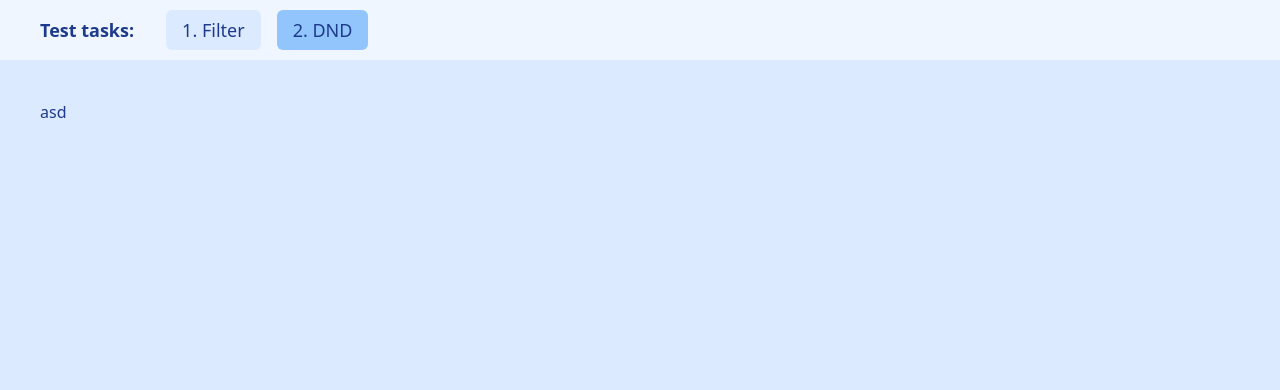
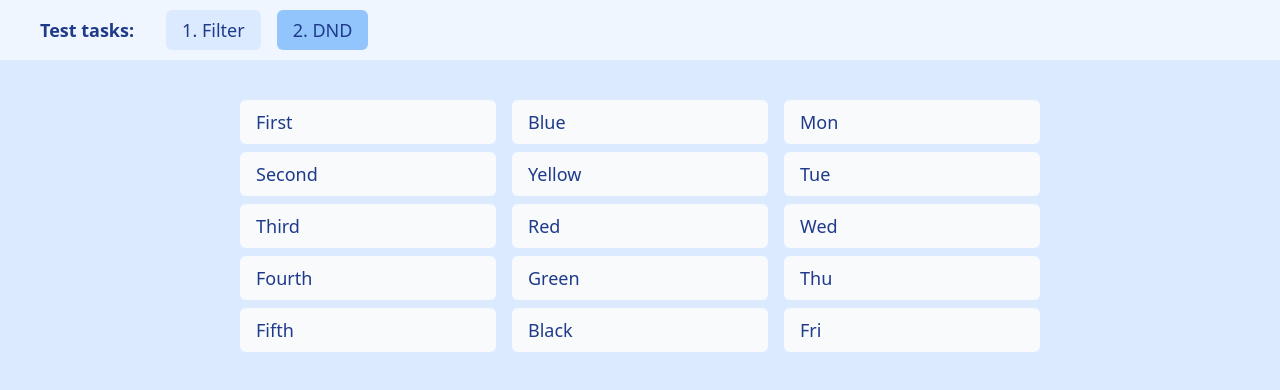
Before and after one commit to ElVent0/test-1, a React (Create React App) app: page /dnd in a window 1280 px wide. Shown: the top 390 px of the page. Built offline with nearby package versions, Linux system fonts and the light colour scheme.

Commit message:
Multiple lists done

```diff
--- a/src/components/DragAndDrop/DragAndDrop.jsx
+++ b/src/components/DragAndDrop/DragAndDrop.jsx
@@ -1,7 +1,227 @@
-import React from "react";
+import React, { useState } from "react";
+import {
+  DndContext,
+  closestCenter,
+  KeyboardSensor,
+  MouseSensor,
+  TouchSensor,
+  useSensor,
+  useSensors,
+  //   DragOverlay,
+} from "@dnd-kit/core";
+import {
+  arrayMove,
+  SortableContext,
+  verticalListSortingStrategy,
+  sortableKeyboardCoordinates,
+} from "@dnd-kit/sortable";
+import { SortableItem } from "../../utils/dndUtils";
 
 const DragAndDrop = () => {
-  return <div className="p-10 h-screen bg-blue-100 text-blue-900">asd</div>;
+  const [items, setItems] = useState({
+    numbers: ["First", "Second", "Third", "Fourth", "Fifth"],
+    colors: ["Blue", "Yellow", "Red", "Green", "Black"],
+    days: ["Mon", "Tue", "Wed", "Thu", "Fri"],
+  });
+  //   const [activeId, setActiveId] = useState();
+
+  const sensors = useSensors(
+    useSensor(MouseSensor, {
+      activationConstraint: {
+        distance: 8,
+      },
+    }),
+    useSensor(TouchSensor, {
+      activationConstraint: {
+        delay: 200,
+        tolerance: 6,
+      },
+    }),
+    useSensor(KeyboardSensor, {
+      coordinateGetter: sortableKeyboardCoordinates,
+    })
+  );
+
+  // For single list
+  //   const handleDragEnd = (event, type) => {
+  //     const { active, over } = event;
+  //     console.log(active, over);
+  //     if (active.id !== over.id) {
+  //       if (type === "numbers") {
+  //         setNumbers((numbers) => {
+  //           const activeIndex = numbers.indexOf(active.id);
+  //           const overIndex = numbers.indexOf(over.id);
+  //           return arrayMove(numbers, activeIndex, overIndex);
+  //         });
+  //       } else if ((type = "colors"))
+  //         setColors((colors) => {
+  //           const activeIndex = colors.indexOf(active.id);
+  //           const overIndex = colors.indexOf(over.id);
+  //           return arrayMove(colors, activeIndex, overIndex);
+  //         });
+  //     }
+  //   };
+
+  function findContainer(id) {
+    if (id in items) {
+      return id;
+    }
+
+    return Object.keys(items).find((key) => items[key].includes(id));
+  }
+
+  //   function handleDragStart(event) {
+  //     const { active } = event;
+  //     const { id } = active;
+
+  //     setActiveId(id);
+  //   }
+
+  //   function handleDragStart(event) {
+  //     const { active } = event;
+  //     const { id } = active;
+
+  //     setActiveId(id);
+  //   }
+
+  function handleDragOver(event) {
+    const { active, over, draggingRect } = event;
+    const { id } = active;
+    const { id: overId } = over;
+
+    const activeContainer = findContainer(id);
+    const overContainer = findContainer(overId);
+
+    if (
+      !activeContainer ||
+      !overContainer ||
+      activeContainer === overContainer
+    ) {
+      return;
+    }
+
+    setItems((prev) => {
+      const activeItems = prev[activeContainer];
+      const overItems = prev[overContainer];
+
+      const activeIndex = activeItems.indexOf(id);
+      const overIndex = overItems.indexOf(overId);
+
+      let newIndex;
+      if (overId in prev) {
+        newIndex = overItems.length + 1;
+      } else {
+        const isBelowLastItem =
+          over &&
+          overIndex === overItems.length - 1 &&
+          draggingRect.offsetTop > over.rect.offsetTop + over.rect.height;
+
+        const modifier = isBelowLastItem ? 1 : 0;
+
+        newIndex = overIndex >= 0 ? overIndex + modifier : overItems.length + 1;
+      }
+
+      return {
+        ...prev,
+        [activeContainer]: [
+          ...prev[activeContainer].filter((item) => item !== active.id),
+        ],
+        [overContainer]: [
+          ...prev[overContainer].slice(0, newIndex),
+          items[activeContainer][activeIndex],
+          ...prev[overContainer].slice(newIndex, prev[overContainer].length),
+        ],
+      };
+    });
+  }
+
+  function handleDragEnd(event) {
+    const { active, over } = event;
+    const { id } = active;
+    const { id: overId } = over;
+
+    const activeContainer = findContainer(id);
+    const overContainer = findContainer(overId);
+
+    if (
+      !activeContainer ||
+      !overContainer ||
+      activeContainer !== overContainer
+    ) {
+      return;
+    }
+
+    const activeIndex = items[activeContainer].indexOf(active.id);
+    const overIndex = items[overContainer].indexOf(overId);
+
+    if (activeIndex !== overIndex) {
+      setItems((items) => ({
+        ...items,
+        [overContainer]: arrayMove(
+          items[overContainer],
+          activeIndex,
+          overIndex
+        ),
+      }));
+    }
+  }
+
+  return (
+    <div className="p-10 h-screen bg-blue-100 text-blue-900 select-none flex justify-center">
+      <DndContext
+        sensors={sensors}
+        collisionDetection={closestCenter}
+        // onDragEnd={handleDragEnd}
+        // onDragStart={handleDragStart}
+        onDragOver={handleDragOver}
+        onDragEnd={handleDragEnd}
+      >
+        <ul className="w-64 mr-4">
+          <SortableContext
+            id={items.numbers}
+            items={items.numbers}
+            strategy={verticalListSortingStrategy}
+          >
+            {items.numbers.map((item) => (
+              <SortableItem
+                key={Math.floor(10000000 + Math.random() * 90000000)}
+                id={item}
+              />
+            ))}
+          </SortableContext>
+        </ul>
+        <ul className="w-64 mr-4">
+          <SortableContext
+            id={items.colors}
+            items={items.colors}
+            strategy={verticalListSortingStrategy}
+          >
+            {items.colors.map((item) => (
+              <SortableItem
+                key={Math.floor(10000000 + Math.random() * 90000000)}
+                id={item}
+              />
+            ))}
+          </SortableContext>
+        </ul>
+        <ul className="w-64">
+          <SortableContext
+            id={items.days}
+            items={items.days}
+            strategy={verticalListSortingStrategy}
+          >
+            {items.days.map((item) => (
+              <SortableItem
+                key={Math.floor(10000000 + Math.random() * 90000000)}
+                id={item}
+              />
+            ))}
+          </SortableContext>
+        </ul>
+        {/* <DragOverlay>{activeId ? <Item id={activeId} /> : null}</DragOverlay> */}
+      </DndContext>
+    </div>
+  );
 };
 
 export default DragAndDrop;
--- a/src/utils/dndUtils.js
+++ b/src/utils/dndUtils.js
@@ -1 +1,43 @@
+import { useSortable } from "@dnd-kit/sortable";
+import { CSS } from "@dnd-kit/utilities";
+
+export const SortableItem = (props) => {
+  const { attributes, listeners, setNodeRef, transform, transition } =
+    useSortable({ id: props.id });
+
+  const style = {
+    transform: CSS.Transform.toString(transform),
+    transition,
+  };
+
+  return (
+    <li
+      ref={setNodeRef}
+      style={style}
+      {...attributes}
+      {...listeners}
+      className="text-lg bg-gray-50 rounded-md px-4 py-2 mb-2 last-of-type:mb-0"
+    >
+      {props.id}
+    </li>
+  );
+};
+
 // --------------------------------------------------------
+
+// export function Item(props) {
+//   const { id } = props;
+
+//   const style = {
+//     width: "100%",
+//     height: 50,
+//     display: "flex",
+//     alignItems: "center",
+//     justifyContent: "center",
+//     border: "1px solid black",
+//     margin: "10px 0",
+//     background: "white",
+//   };
+
+//   return <div style={style}>{id}</div>;
+// }
```
